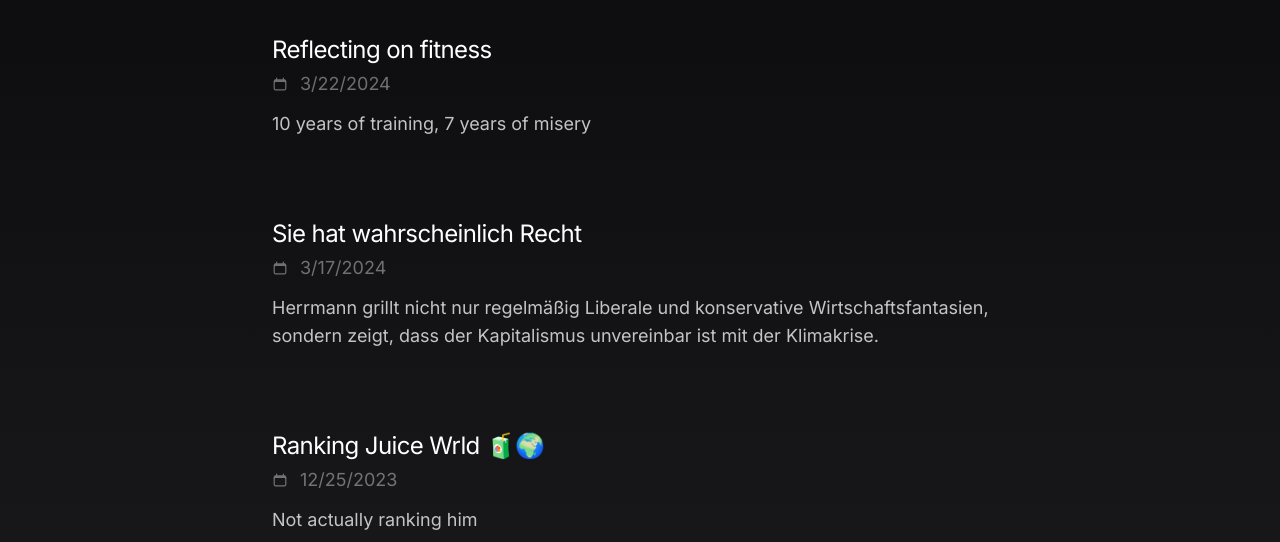
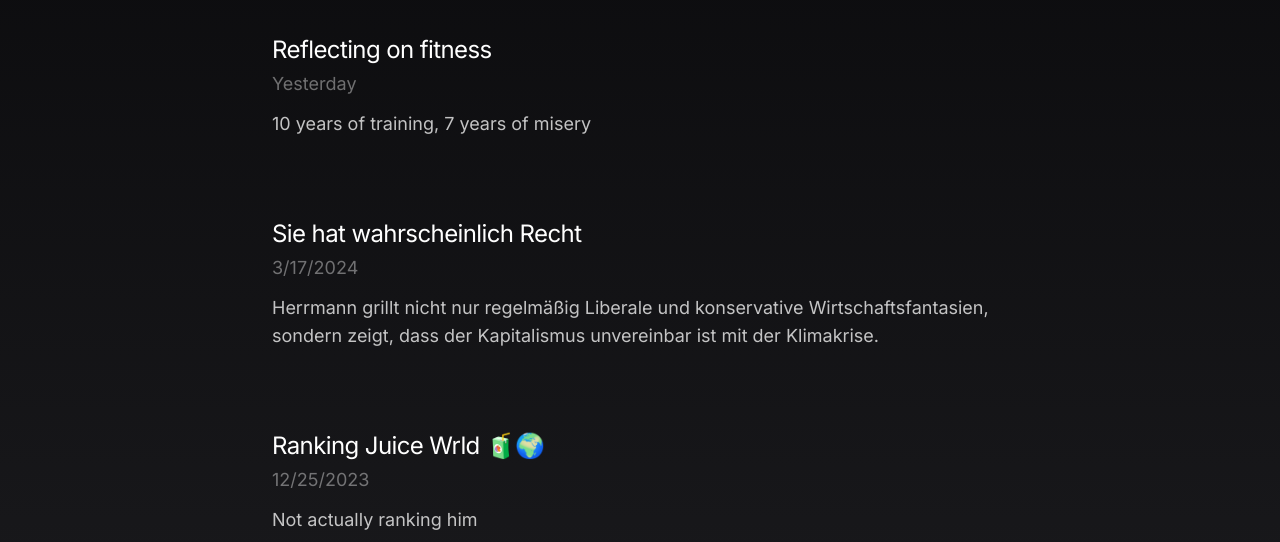
Before and after one commit to Mando-C137/home, a Next.js app: page /blog in a window 1280 px wide. Shown: the part 242-784 px from the top of the page. Built offline with nearby package versions, Linux system fonts and the light colour scheme.

Commit message:
blog structure

```diff
--- a/src/app/blog/[slug]/page.tsx
+++ b/src/app/blog/[slug]/page.tsx
@@ -1,4 +1,4 @@
-import React from "react";
+import React, { type SVGProps } from "react";
 import { notFound } from "next/navigation";
 import { getBlogPost, getBlogPosts } from "../../../server/utils";
 import DateInfo from "../../../components/ClientDateInfo";
@@ -13,24 +13,12 @@ export default async function Blog({
   }
 
   return (
-    <section className="prose prose-invert mb-10 flex flex-col gap-4 prose-headings:text-balance prose-p:text-pretty">
-      <div className="relative pt-8">
-        {post.metadata.wip && (
-          <span className="span-2 absolute right-0 top-0 rounded-full border-2 border-yellow-400 px-2">
-            Unfinished
-          </span>
-        )}
-        <h1 className="mb-2 text-xl md:text-3xl">{post.metadata.title}</h1>
-        <div className="flex flex-row">
-          <p>{post.metadata.summary}</p>
-          <DateInfo
-            dateStr={post.metadata.createdAt}
-            className="ml-auto flex flex-shrink-0 flex-row items-center justify-center text-slate-100"
-          />
-        </div>
-      </div>
-      <article>{post.content}</article>
-    </section>
+    <>
+      <Header metadata={post.metadata} />
+      <section className="prose prose-invert mb-10 flex flex-col gap-4 pt-6 prose-headings:text-balance prose-p:text-pretty md:pt-10">
+        <article>{post.content}</article>
+      </section>
+    </>
   );
 }
 export async function generateStaticParams() {
@@ -40,3 +28,68 @@ export async function generateStaticParams() {
     slug: post.slug,
   }));
 }
+
+function Header({
+  metadata,
+}: {
+  metadata: Exclude<
+    Awaited<ReturnType<typeof getBlogPost>>,
+    "notFound"
+  >["metadata"];
+}) {
+  return (
+    <div className="relative pt-20">
+      <h1 className="mb-1   text-3xl md:mb-2">{metadata.title}</h1>
+      <div className="flex items-center gap-2  text-white/40 ">
+        <Persona className="h-4 w-4 md:h-5 md:w-5 " />
+        Paul Heisner
+      </div>
+      <DateInfo
+        withIcon={true}
+        dateStr={metadata.createdAt}
+        className="flex items-center gap-2 pt-1 text-white/40"
+      />
+      {metadata.tags.length > 0 && (
+        <div className="flex items-center gap-2 pt-1  text-white/40 ">
+          <Hashtag className="h-4 w-4 md:h-5 md:w-5 " />
+          {metadata.tags.join(", ")}
+        </div>
+      )}
+      {metadata.wip && (
+        <span className="span-2 absolute right-0 top-10 rounded-full border-2 border-yellow-400/75 px-2 text-white/80 md:top-14">
+          Unfinished
+        </span>
+      )}
+    </div>
+  );
+}
+
+function Persona(props: SVGProps<SVGSVGElement>) {
+  return (
+    <svg
+      xmlns="http://www.w3.org/2000/svg"
+      viewBox="0 0 20 20"
+      fill="currentColor"
+      {...props}
+    >
+      <path d="M10 8a3 3 0 1 0 0-6 3 3 0 0 0 0 6ZM3.465 14.493a1.23 1.23 0 0 0 .41 1.412A9.957 9.957 0 0 0 10 18c2.31 0 4.438-.784 6.131-2.1.43-.333.604-.903.408-1.41a7.002 7.002 0 0 0-13.074.003Z" />
+    </svg>
+  );
+}
+
+function Hashtag(props: SVGProps<SVGSVGElement>) {
+  return (
+    <svg
+      xmlns="http://www.w3.org/2000/svg"
+      viewBox="0 0 16 16"
+      fill="currentColor"
+      {...props}
+    >
+      <path
+        fillRule="evenodd"
+        d="M7.487 2.89a.75.75 0 1 0-1.474-.28l-.455 2.388H3.61a.75.75 0 0 0 0 1.5h1.663l-.571 2.998H2.75a.75.75 0 0 0 0 1.5h1.666l-.403 2.114a.75.75 0 0 0 1.474.28l.456-2.394h2.973l-.403 2.114a.75.75 0 0 0 1.474.28l.456-2.394h1.947a.75.75 0 0 0 0-1.5h-1.661l.57-2.998h1.95a.75.75 0 0 0 0-1.5h-1.664l.402-2.108a.75.75 0 0 0-1.474-.28l-.455 2.388H7.085l.402-2.108ZM6.8 6.498l-.571 2.998h2.973l.57-2.998H6.8Z"
+        clipRule="evenodd"
+      />
+    </svg>
+  );
+}
--- a/src/components/ClientDateInfo.tsx
+++ b/src/components/ClientDateInfo.tsx
@@ -2,15 +2,34 @@
 
 import { type ComponentPropsWithoutRef } from "react";
 import DateIcon from "./icons/DateIcon";
+import { isDateToday, isDateYesterday } from "../utils";
 
 export default function DateInfo(
-  props: ComponentPropsWithoutRef<"div"> & { dateStr: string },
+  props: ComponentPropsWithoutRef<"div"> & {
+    dateStr: string;
+    withIcon: boolean;
+  },
 ) {
-  const { dateStr, ...rest } = props;
+  const { dateStr, withIcon, ...rest } = props;
+  const date = getDateRepresentation(new Date(dateStr));
+
   return (
     <div {...rest}>
-      <DateIcon className="h-6 w-6 pr-2 " />
-      <span>{new Date(dateStr).toLocaleDateString()}</span>
+      {withIcon && <DateIcon className="h-4 w-4 md:h-5 md:w-5" />}
+      <span>{date}</span>
     </div>
   );
 }
+
+function getDateRepresentation(date: Date) {
+  const isToday = isDateToday(date);
+  const isYesterday = isDateYesterday(date);
+  switch (true) {
+    case isToday:
+      return "Today" as const;
+    case isYesterday:
+      return "Yesterday" as const;
+    default:
+      return date.toLocaleDateString();
+  }
+}
--- /dev/null
+++ b/src/utils/index.ts
@@ -0,0 +1,36 @@
+/**
+ * made by gemini.google
+ * @param date Date
+ * @returns if day is today
+ */
+export function isDateToday(date: Date) {
+  const today = new Date();
+
+  // Set the hours, minutes, seconds, and milliseconds of both dates to 0
+  // This ensures we only compare the year, month, and day
+  date.setHours(0, 0, 0, 0);
+  today.setHours(0, 0, 0, 0);
+
+  // Compare the year, month, and day of both dates
+  return date.getTime() === today.getTime();
+}
+
+/**
+ * made by gemini.google
+ * @param date Date
+ * @returns if day is yesterday
+ */
+export function isDateYesterday(date: Date) {
+  // Create a new Date object for today
+  const today = new Date();
+
+  // Subtract one day from today's date
+  today.setHours(0, 0, 0, 0);
+  today.setDate(today.getDate() - 1);
+
+  // Set the hours, minutes, seconds, and milliseconds of both dates to 0
+  date.setHours(0, 0, 0, 0);
+
+  // Compare the year, month, and day of both dates
+  return date.getTime() === today.getTime();
+}
```
